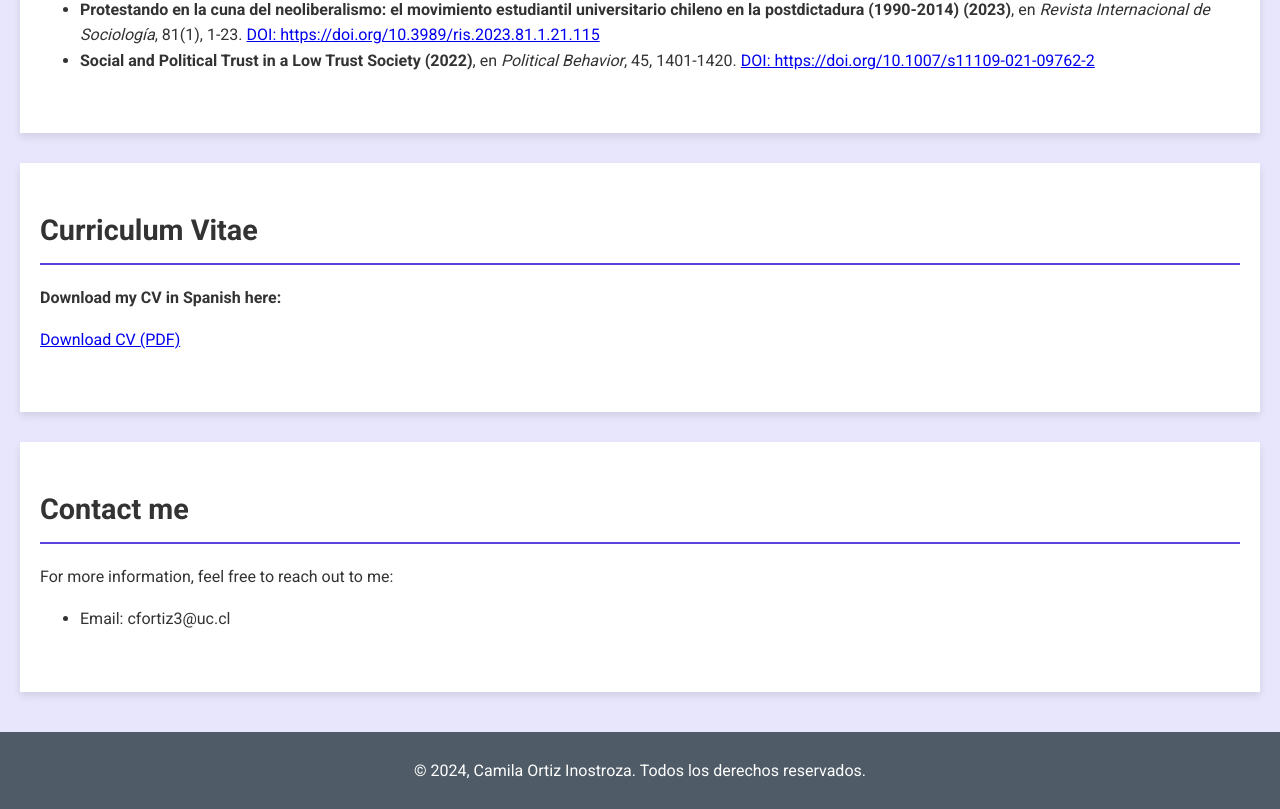
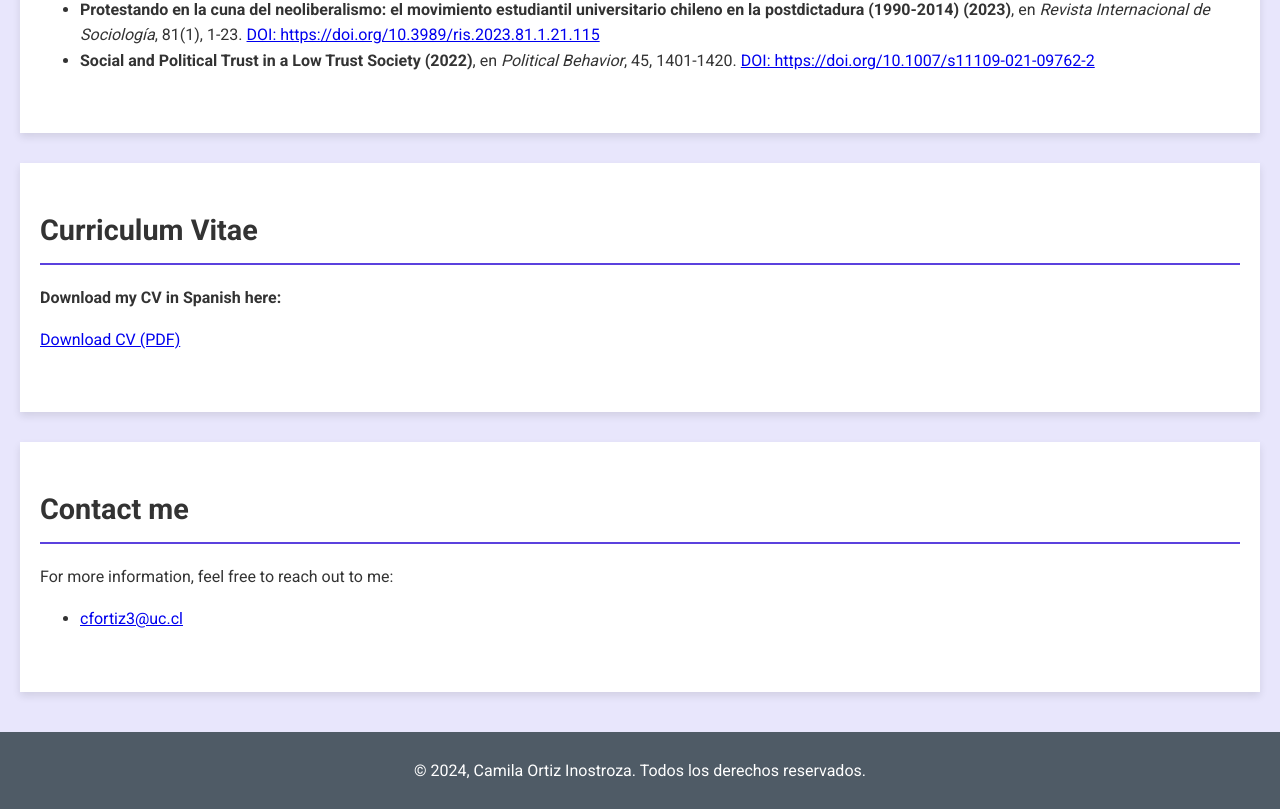
Before and after one commit to CamilaOInos/CamilaOInos.github.io, a plain HTML site: page index.html in a window 1280 px wide. Shown: the part 954-1763 px from the top of the page. Drawn offline with Linux system fonts and the light colour scheme.

Commit message:
Update index.html

```diff
--- a/index.html
+++ b/index.html
@@ -164,7 +164,7 @@
             <h2>Contact me</h2>
             <p>For more information, feel free to reach out to me:</p>
             <ul>
-                <li>Email: cfortiz3@uc.cl</li>
+                <li><a href= "mailto: cfortiz3@uc.cl"> cfortiz3@uc.cl </a></li>
             </ul>
         </section>
     </div>
```
